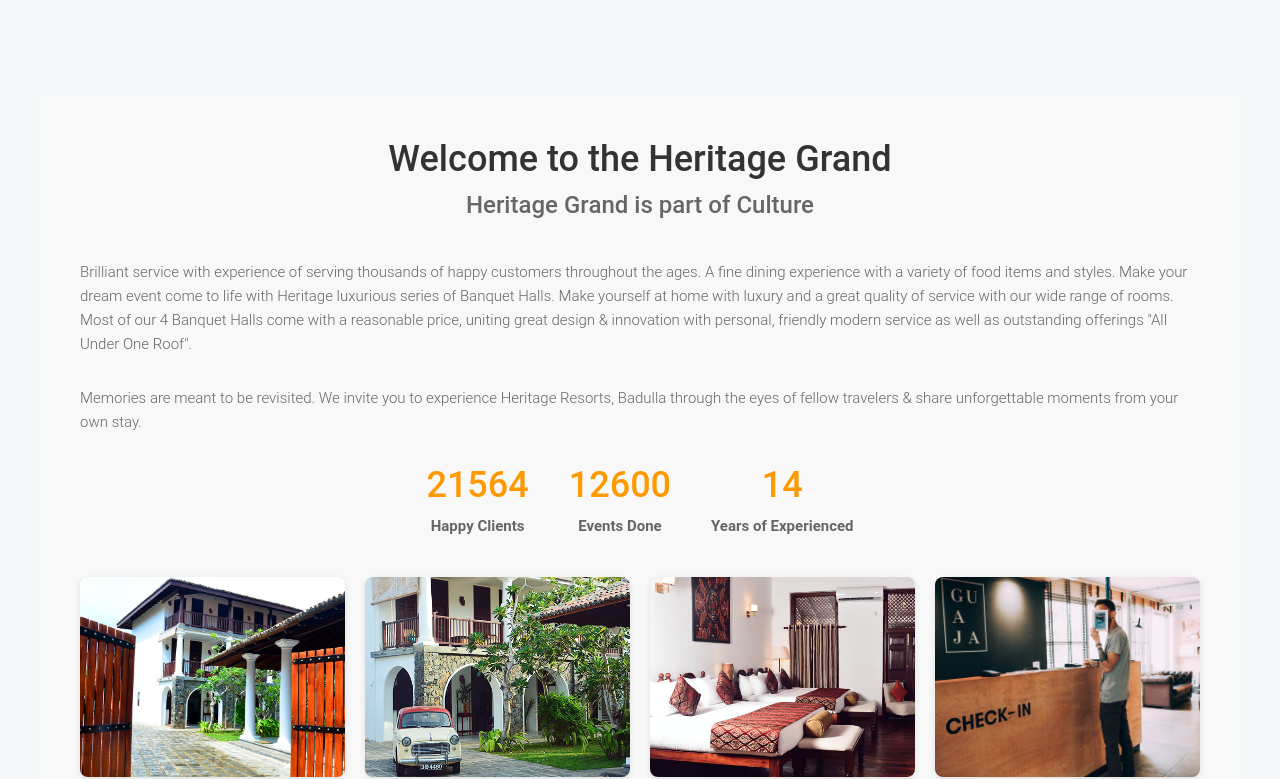
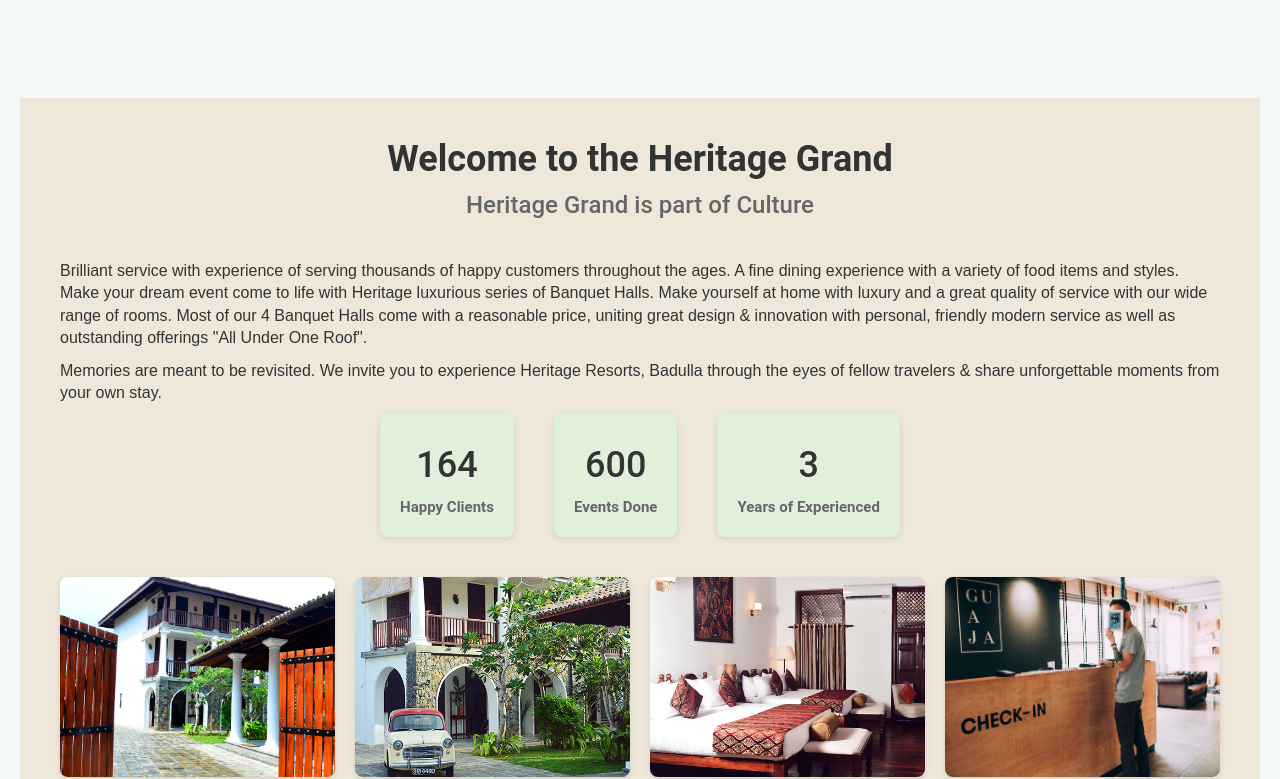
Before and after one commit to cynos28/Hotel-Reservation-system, a React (Create React App) app in the folder client/: page / in a window 1280 px wide. Shown: the part 604-1383 px from the top of the page. Built offline with nearby package versions, Linux system fonts and the light colour scheme; no server answers.

Commit message:
about us

```diff
--- a/client/src/components/aboutUs/aboutUs.css
+++ b/client/src/components/aboutUs/aboutUs.css
@@ -1,8 +1,12 @@
+.aboutus-body{
+    background-color: #EEE7DA;
+}
+
 .about-us-container {
-    max-width: 1200px;
+    max-width: 1300px;
     margin: 0 auto;
     padding: 40px;
-    background-color: #f8f8f8;
+    background-color: #EEE7DA;
     font-family: 'Montserrat', sans-serif;
   }
 
@@ -23,9 +27,18 @@
   }
 
   .about-us-description {
-    color: #666;
-    margin-bottom: 30px;
-    line-height: 1.6;
+    font-family: Arial, Helvetica, sans-serif;
+    font-size: 16px;
+    line-height: 1.4;
+    color: #333;
+    margin-bottom: 1rem;
+  }
+
+  h2 {
+    font-size: 24px;
+    font-weight: bold;
+    color: #333;
+    margin-bottom: 0.5rem;
   }
 
   .about-us-stats {
@@ -37,11 +50,26 @@
   .about-us-stat {
     text-align: center;
     margin: 0 20px;
+    background-color: #E1F0DA;
+    padding: 20px;
+    border-radius: 8px;
+    box-shadow: 0 2px 6px rgba(0, 0, 0, 0.1);
+    transition: transform 0.3s ease-in-out;
+  }
+
+  .about-us-stat:hover {
+    transform: translateY(-5px);
+  }
+
+  .about-us-stat-icon {
+    font-size: 32px;
+    color: #ff9900;
+    margin-bottom: 10px;
   }
 
   .about-us-stat-number {
     font-size: 36px;
-    color: #ff9900;
+    color: #333;
     margin-bottom: 10px;
   }
 
@@ -64,8 +92,8 @@
 
   .about-us-image {
     width: 100%;
-    height: 200px; /* Fixed resolution for images */
-    object-fit: cover; /* Maintain aspect ratio and fill the container */
+    height: 200px;
+    object-fit: cover;
     display: block;
     transition: transform 0.3s ease-in-out;
   }
--- a/client/src/components/aboutUs/aboutUs.js
+++ b/client/src/components/aboutUs/aboutUs.js
@@ -7,6 +7,7 @@ import Image4 from './images/image4.jpg';
 
 const AboutUs = () => {
   return (
+    <div className='aboutus-body'>
     <div className="about-us-container">
       <div className="about-us-header">
         <h2 className="about-us-title">Welcome to the Heritage Grand</h2>
@@ -26,15 +27,24 @@ const AboutUs = () => {
         </p>
         <div className="about-us-stats">
           <div className="about-us-stat">
-            <h4 className="about-us-stat-number">21564</h4>
+            <div className="about-us-stat-icon">
+              <i className="fas fa-smile"></i>
+            </div>
+            <h4 className="about-us-stat-number">164</h4>
             <p className="about-us-stat-label">Happy Clients</p>
           </div>
           <div className="about-us-stat">
-            <h4 className="about-us-stat-number">12600</h4>
+            <div className="about-us-stat-icon">
+              <i className="fas fa-calendar-check"></i>
+            </div>
+            <h4 className="about-us-stat-number">600</h4>
             <p className="about-us-stat-label">Events Done</p>
           </div>
           <div className="about-us-stat">
-            <h4 className="about-us-stat-number">14</h4>
+            <div className="about-us-stat-icon">
+              <i className="fas fa-history"></i>
+            </div>
+            <h4 className="about-us-stat-number">3</h4>
             <p className="about-us-stat-label">Years of Experienced</p>
           </div>
         </div>
@@ -54,6 +64,7 @@ const AboutUs = () => {
         </div>
       </div>
     </div>
+    </div>
   );
 };
 
```
